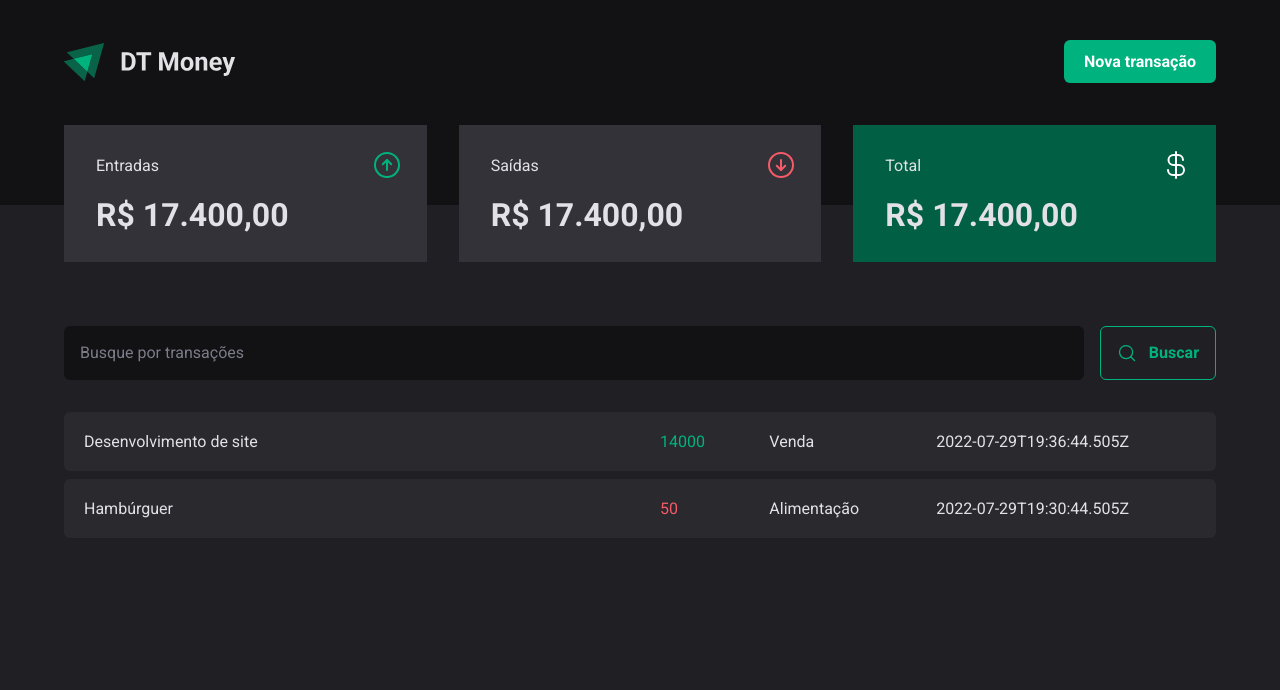
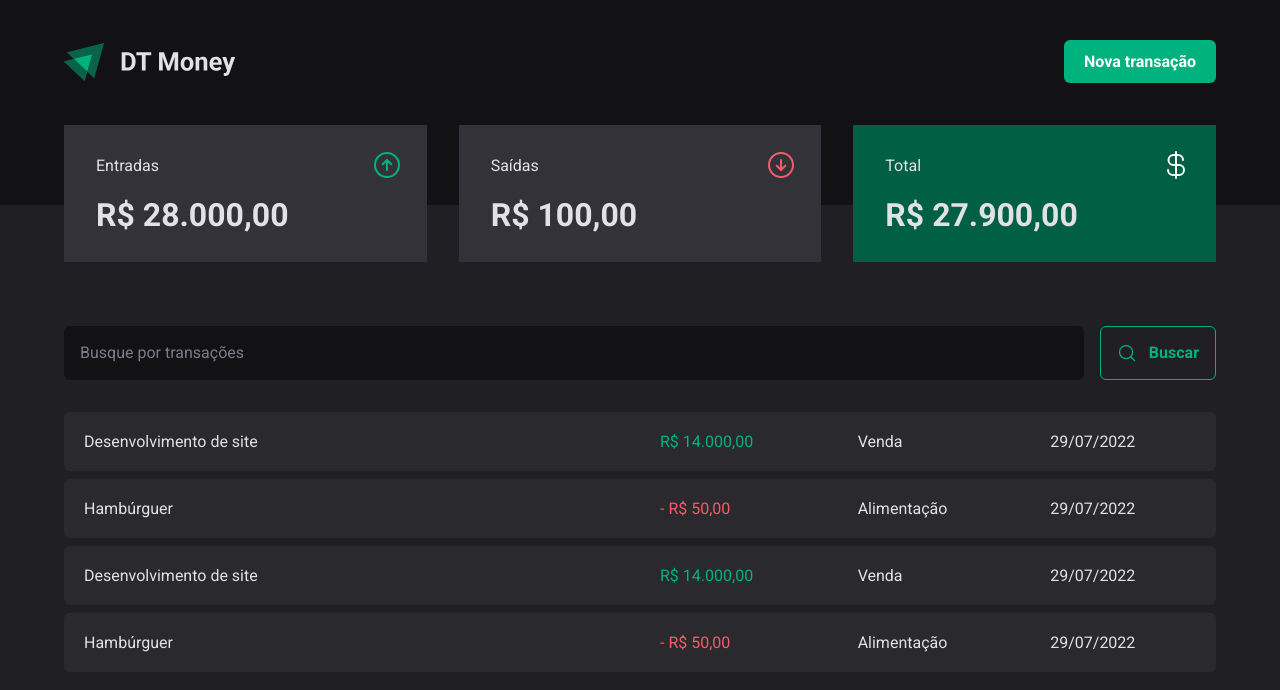
Before and after one commit to victorlucass/dt-money, a React (Vite) app: page / in a window 1280 px wide. Shown: the top 690 px of the page. Built offline with nearby package versions, Linux system fonts and the light colour scheme; data requests are answered from the project's data file.

Commit message:
feat: code formatter currency and date

```diff
--- a/server.json
+++ b/server.json
@@ -15,6 +15,22 @@
       "category": "Alimentação",
       "price": 50,
       "createdAt": "2022-07-29T19:30:44.505Z"
+    },
+    {
+      "id": 3,
+      "description": "Desenvolvimento de site",
+      "type": "in",
+      "category": "Venda",
+      "price": 14000,
+      "createdAt": "2022-07-29T19:36:44.505Z"
+    },
+    {
+      "id": 4,
+      "description": "Hambúrguer",
+      "type": "out",
+      "category": "Alimentação",
+      "price": 50,
+      "createdAt": "2022-07-29T19:30:44.505Z"
     }
   ]
 }
--- a/src/components/summary/index.tsx
+++ b/src/components/summary/index.tsx
@@ -5,8 +5,29 @@ import {
   SummaryContainer,
 } from "./styled";
 import { ArrowCircleDown, ArrowCircleUp, CurrencyDollar } from "phosphor-react";
+import { useContext } from "react";
+import { TransactionsContext } from "../../contexts/transactionsContext";
+import { priceFormatter } from "../../utils/formatter";
 
 export function Summary() {
+  const { transactions } = useContext(TransactionsContext);
+  const summary = transactions.reduce(
+    (acc, transaction) => {
+      if (transaction.type === "in") {
+        acc.in += transaction.price;
+        acc.total += transaction.price;
+      } else {
+        acc.out += transaction.price;
+        acc.total -= transaction.price;
+      }
+      return acc;
+    },
+    {
+      in: 0,
+      out: 0,
+      total: 0,
+    }
+  );
   return (
     <SummaryContainer>
       <CardSummary>
@@ -14,21 +35,27 @@ export function Summary() {
           <span>Entradas</span>
           <ArrowCircleUp size={32} color="#00B37E" />
         </SummaryCardHeaderContainer>
-        <SummaryCardStrong>R$ 17.400,00</SummaryCardStrong>
+        <SummaryCardStrong>
+          {priceFormatter.format(summary.in)}
+        </SummaryCardStrong>
       </CardSummary>
       <CardSummary>
         <SummaryCardHeaderContainer>
           <span>Saídas</span>
           <ArrowCircleDown size={32} color="#F75A68" />
         </SummaryCardHeaderContainer>
-        <SummaryCardStrong>R$ 17.400,00</SummaryCardStrong>
+        <SummaryCardStrong>
+          {priceFormatter.format(summary.out)}
+        </SummaryCardStrong>
       </CardSummary>
       <CardSummary green={true}>
         <SummaryCardHeaderContainer>
           <span>Total</span>
           <CurrencyDollar size={32} color="#FFFFFF" />
         </SummaryCardHeaderContainer>
-        <SummaryCardStrong>R$ 17.400,00</SummaryCardStrong>
+        <SummaryCardStrong>
+          {priceFormatter.format(summary.total)}
+        </SummaryCardStrong>
       </CardSummary>
     </SummaryContainer>
   );
--- a/src/pages/transactions/index.tsx
+++ b/src/pages/transactions/index.tsx
@@ -3,6 +3,7 @@ import { Header } from "../../components/header";
 import { Summary } from "../../components/summary";
 import { TransactionsContext } from "../../contexts/transactionsContext";
 import { TransactionsType } from "../../models/transactions";
+import { dateFormatter, priceFormatter } from "../../utils/formatter";
 import { SearchForm } from "./components/searchForm";
 import {
   PriceHighlight,
@@ -26,11 +27,14 @@ export function Transactions() {
                   <td width="50%">{transaction.description}</td>
                   <td>
                     <PriceHighlight variant={transaction.type}>
-                      {transaction.price}
+                      {transaction.type === "out" && "- "}
+                      {priceFormatter.format(transaction.price)}
                     </PriceHighlight>
                   </td>
                   <td>{transaction.category}</td>
-                  <td>{transaction.createdAt}</td>
+                  <td>
+                    {dateFormatter.format(new Date(transaction.createdAt))}
+                  </td>
                 </tr>
               );
             })}
--- /dev/null
+++ b/src/utils/formatter.ts
@@ -0,0 +1,6 @@
+export const dateFormatter = new Intl.DateTimeFormat("pt-BR");
+
+export const priceFormatter = new Intl.NumberFormat("pt-BR", {
+  style: "currency",
+  currency: "BRL",
+});
```
